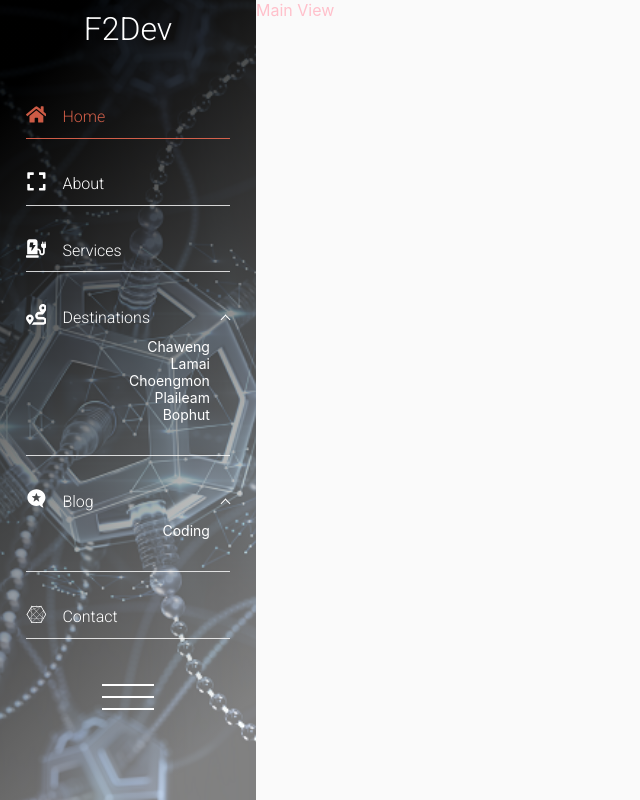
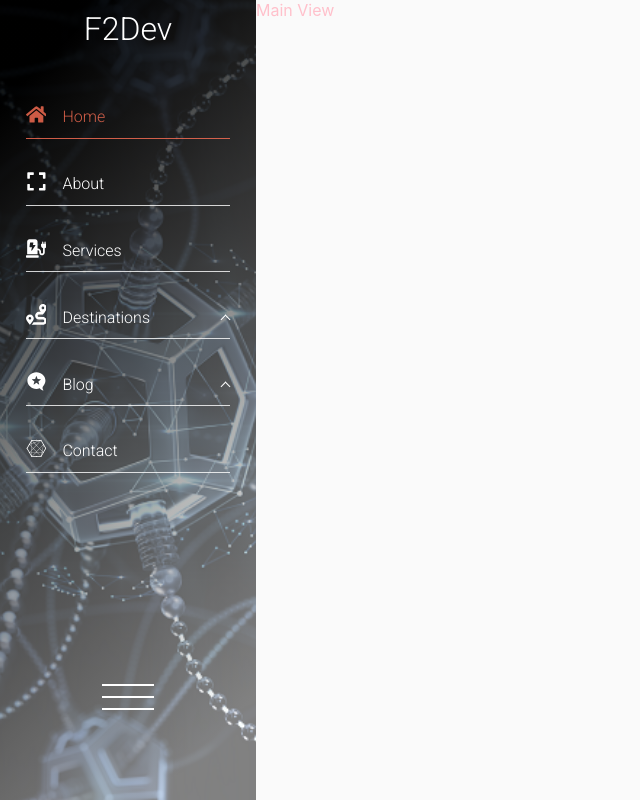
Before and after one commit to psinthorn/react-reuse-sidebar, a React (Create React App) app: page / in a window 1280 px wide. Shown: the whole page, without its empty margins (0-640 px from the left). Built offline with nearby package versions, Linux system fonts and the light colour scheme; a web font is replaced by a local one.

Commit message:
Animate submenu with framer-motion

```diff
--- a/src/components/navs/sidebar/sidebar.js
+++ b/src/components/navs/sidebar/sidebar.js
@@ -1,4 +1,5 @@
 import {useState, useEffect} from 'react';
+import {AnimatePresence, motion } from 'framer-motion'
 import * as s from './Sidebar.styles';
 
 const Sidebar = (props) => {
@@ -103,12 +104,21 @@ const Sidebar = (props) => {
                                     <s.DropdownIcon key={index} selected={isMenuItemSelected} isSubMenuOpen={isSubMenuOpen} />
                                 )}
                         </s.MenuItems>
-                            {hasSubMenus && (
-                                <s.SubMenuContainer>
-                                    {SubMenuItemsJSX}
-                                </s.SubMenuContainer>
-                            )}
+                            <AnimatePresence>
+                                {hasSubMenus && isSubMenuOpen && (
+                                    <motion.nav
+                                        initial={{ opacity: 0, y: -15 }}
+                                        animate={{ opacity: 1, y: 0 }}
+                                        transition={{ duration: 0.3}}
+                                        exit={{ opacity: 0, y: -15 }}
+                                    >
+                                        <s.SubMenuContainer>
+                                        {SubMenuItemsJSX}
+                                        </s.SubMenuContainer>
+                                    </motion.nav>
 
+                                )}
+                            </AnimatePresence>
                     </s.MenuItemsWrapper>
                 </s.MenuItemContainer>
 
```
